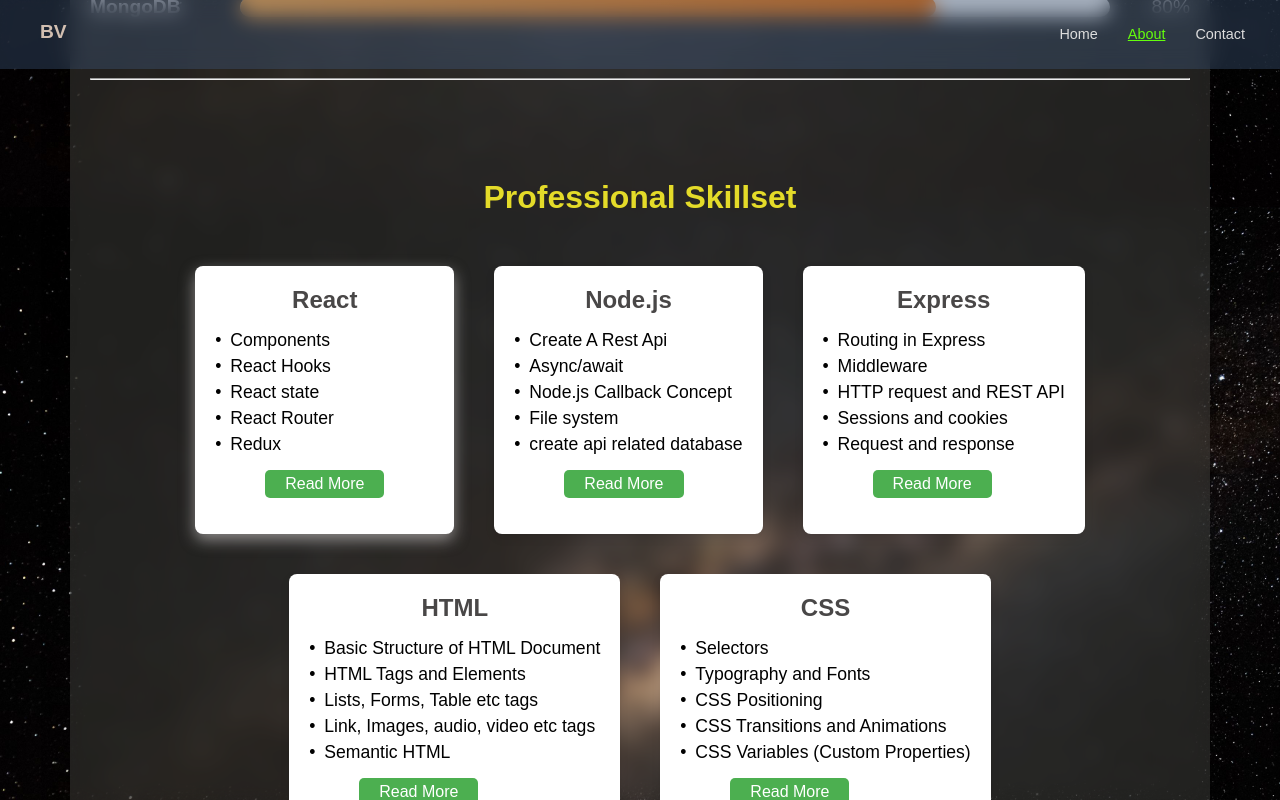
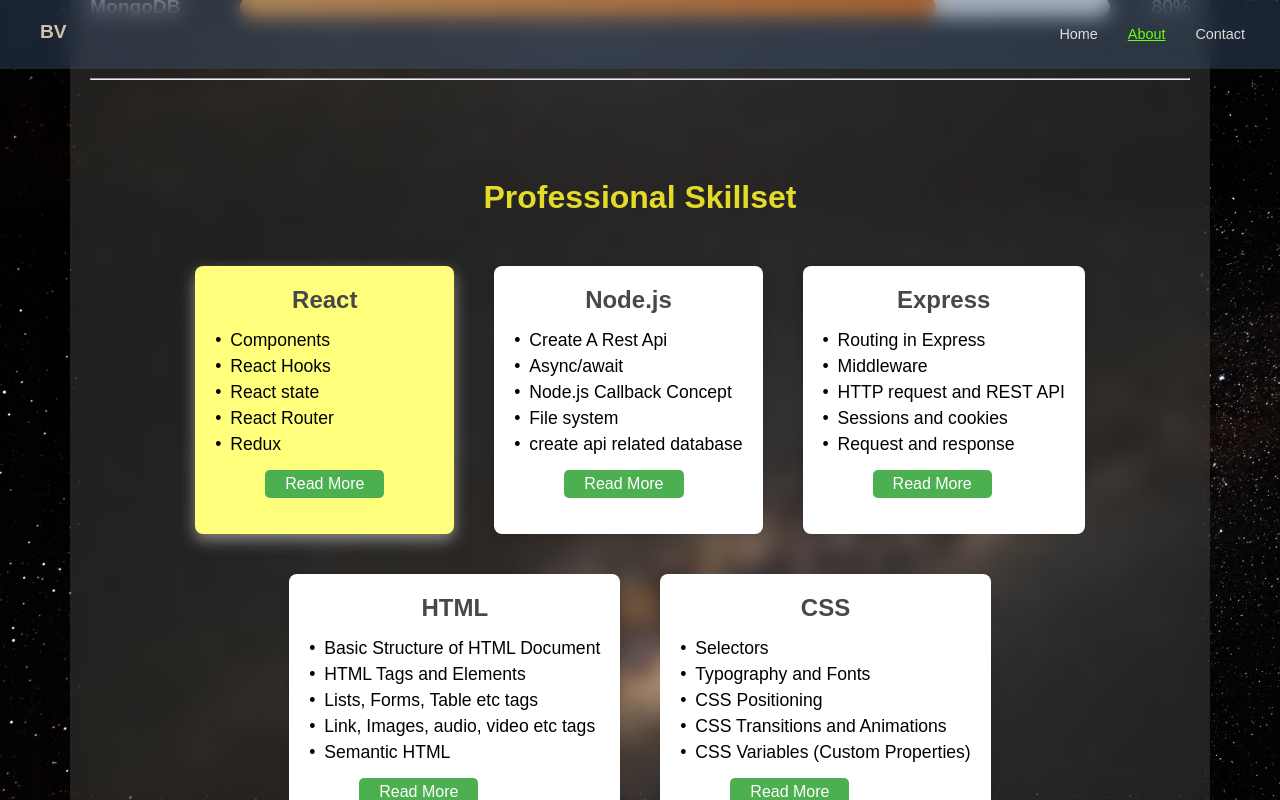
Before and after one commit to BharatRVala/PF, a React (Vite) app: page /about in a window 1280 px wide. In both pictures the pointer is over the element 324 px from the left and 993 px from the top of the page. Shown: the part 593-1393 px from the top of the page. Built offline with nearby package versions, Linux system fonts and the light colour scheme.

Commit message:
Update App.css

```diff
--- a/src/App.css
+++ b/src/App.css
@@ -277,7 +277,7 @@ body {
 
 
 .dbox:hover {
-  background-color: ##ffff7c;
+  background-color: #ffff7c;
   color: white;
   box-shadow: 0 6px 15px rgba(241, 238, 238, 0.5);
 }
```
